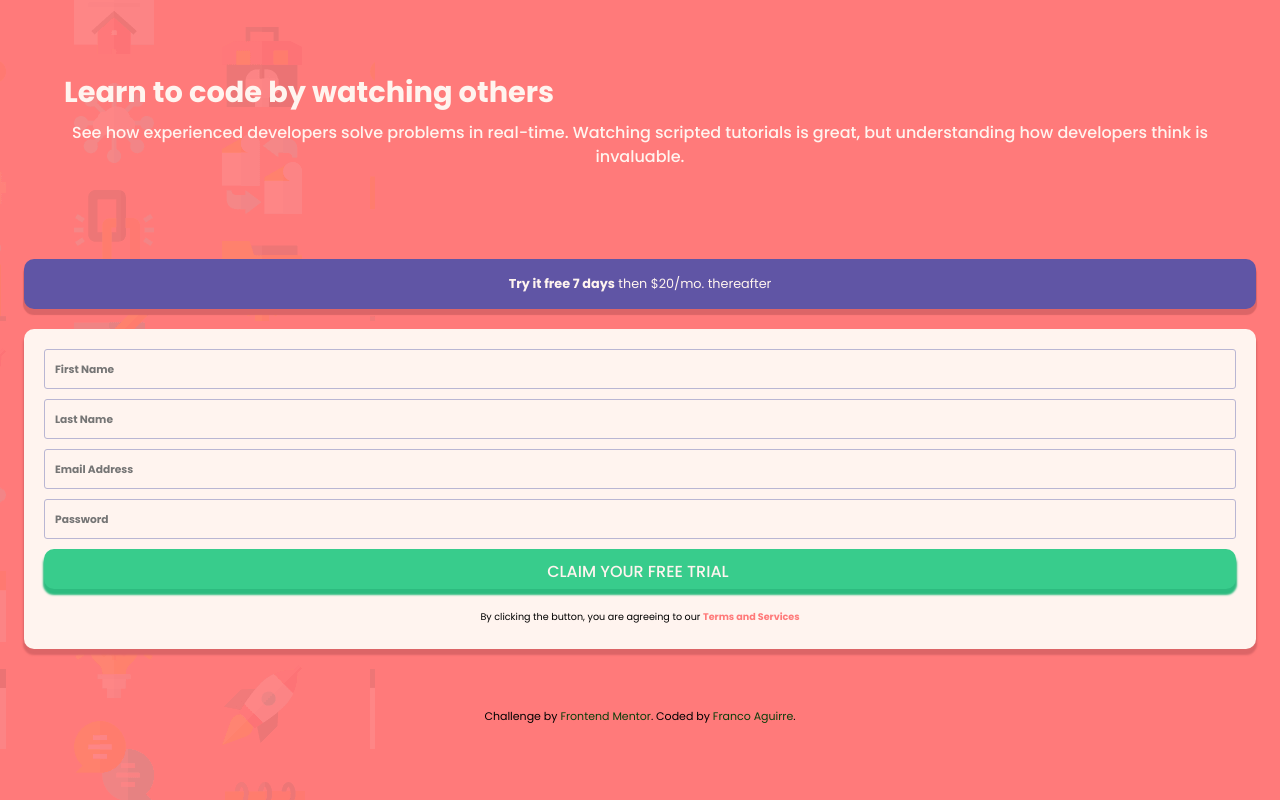
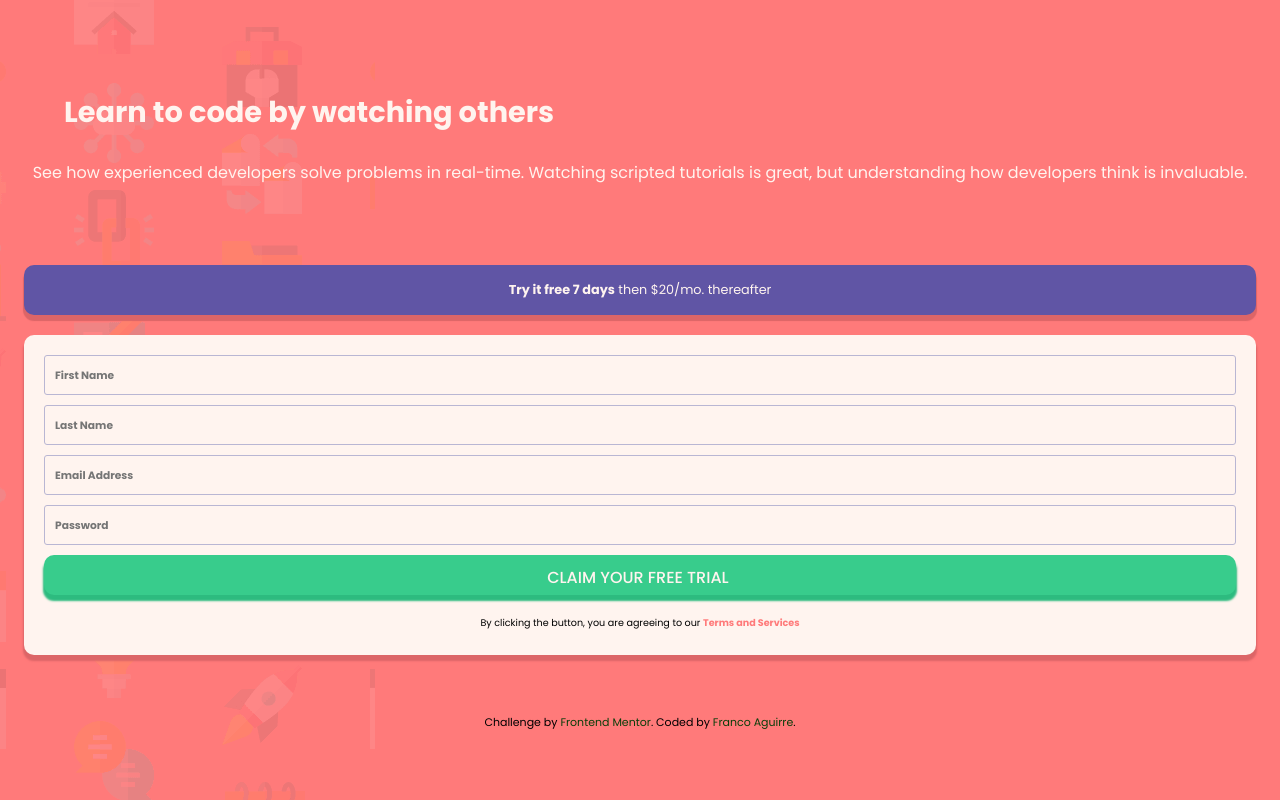
Before and after one commit to Fran3103/intro-component, a plain HTML site: page index.html in a window 1280 px wide. Drawn offline with Linux system fonts and the light colour scheme.

Commit message:
arreglo de margin

```diff
--- a/Sass/style.scss
+++ b/Sass/style.scss
@@ -26,11 +26,11 @@ body{
     width: 100%;
 
     .section-1{
-        margin: 20px 0;
+        margin: 10px 0;
         margin-top:40px;
         .section-1__title{
             color: $GrayishBlue;
-            margin: 10px 40px;
+            margin: 30px 40px;
             line-height: 1.3;
             font-size: 1.8em;
 
@@ -42,7 +42,7 @@ body{
             margin-left: 65px;
             margin: 0 5px;
             color: $GrayishBlue;
-            font-weight: 500;
+            font-weight: 300;
             margin-bottom: 70px;
         }
     }
```
Also changed, not shown: Sass/style.css.
